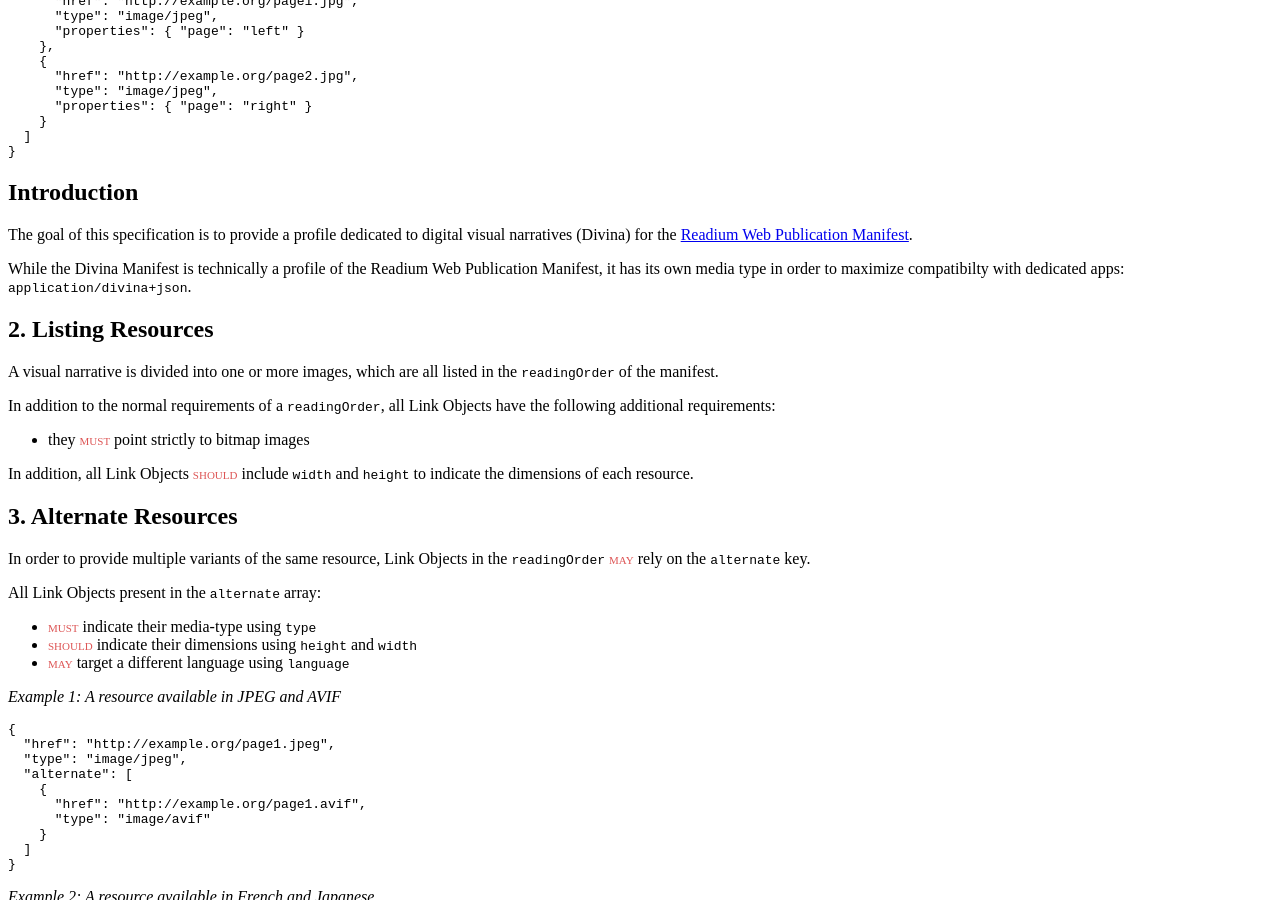
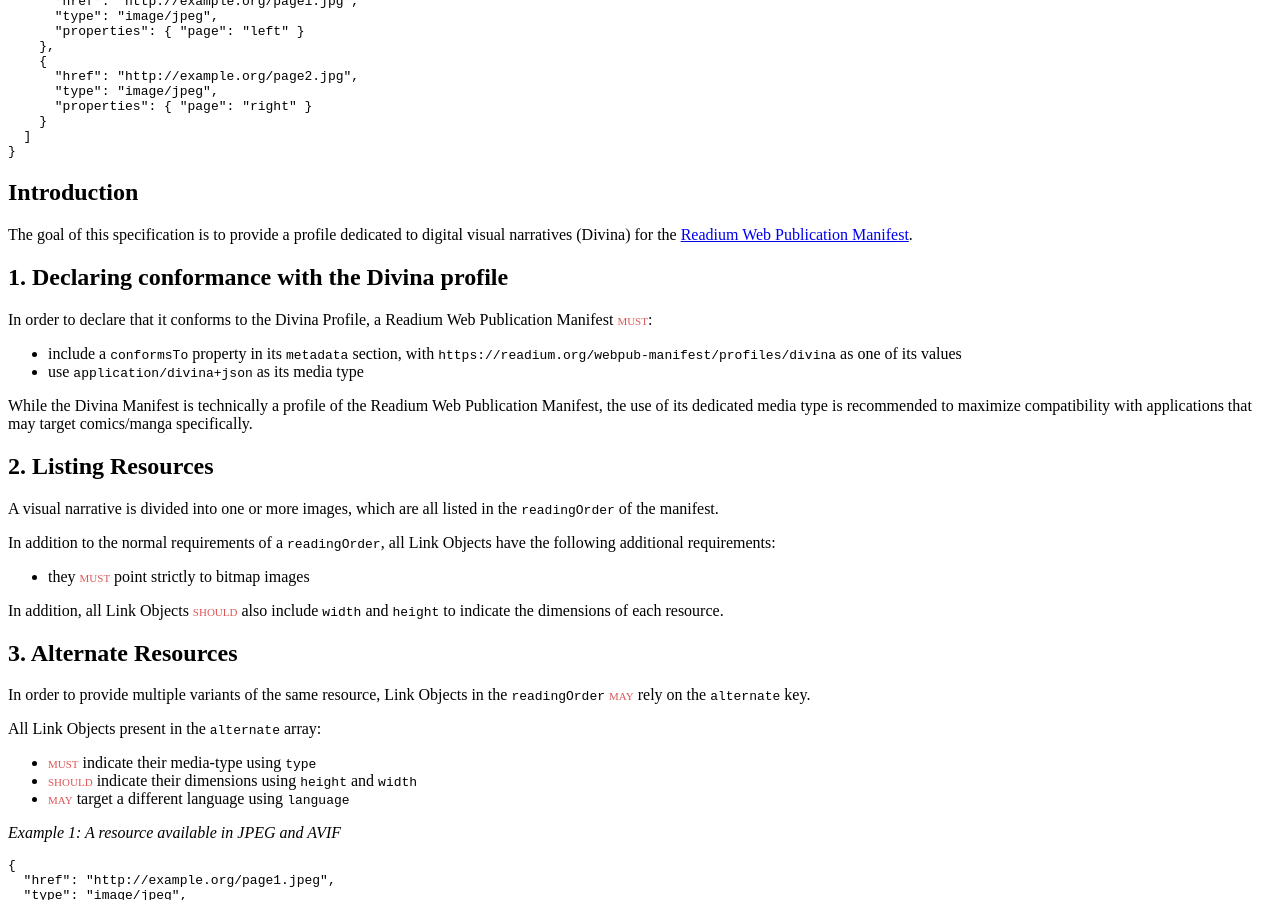
Before and after one commit to readium/webpub-manifest, a Jekyll site: the page built from profiles/divina.md, in a window 1280 px wide and 900 px high, scrolled down 1078 px. Built offline with Jekyll 4.4.1, drawn with Linux system fonts in a browser that asks for light colours; our own code applies the rules of GitHub Pages for plain Markdown files; comment, search, counter and statistics services are not loaded; some of the changed text lies outside the part shown.

Commit message:
New section for Divina profile
Slight rework on the JSON Schema as well

```diff
--- a/profiles/divina.md
+++ b/profiles/divina.md
@@ -68,8 +68,14 @@
 
 The goal of this specification is to provide a profile dedicated to digital visual narratives (Divina) for the [Readium Web Publication Manifest](https://readium.org/webpub-manifest).
 
-While the Divina Manifest is technically a profile of the Readium Web Publication Manifest, it has its own media type in order to maximize compatibilty with dedicated apps: `application/divina+json`.
+## 1. Declaring conformance with the Divina profile
 
+In order to declare that it conforms to the Divina Profile, a Readium Web Publication Manifest <strong class="rfc">must</strong>:
+
+- include a `conformsTo` property in its `metadata` section, with `https://readium.org/webpub-manifest/profiles/divina` as one of its values
+- use `application/divina+json` as its media type
+
+While the Divina Manifest is technically a profile of the Readium Web Publication Manifest, the use of its dedicated media type is recommended to maximize compatibility with applications that may target comics/manga specifically.
 
 ## 2. Listing Resources
 
@@ -79,7 +85,7 @@ In addition to the normal requirements of a `readingOrder`, all Link Objects hav
 
  - they <strong class="rfc">must</strong> point strictly to bitmap images
 
-In addition, all Link Objects <strong class="rfc">should</strong> include `width` and `height` to indicate the dimensions of each resource.
+In addition, all Link Objects <strong class="rfc">should</strong> also include `width` and `height` to indicate the dimensions of each resource.
 
 ## 3. Alternate Resources
 
--- a/schema/link.schema.json
+++ b/schema/link.schema.json
@@ -45,9 +45,10 @@
           }
       },
       "allOf": [
-        { "$ref": "https://drafts.opds.io/schema/properties.schema.json" },
         { "$ref": "extensions/epub/properties.schema.json" },
-        { "$ref": "extensions/presentation/properties.schema.json" }
+        { "$ref": "extensions/encryption/properties.schema.json" },
+        { "$ref": "extensions/presentation/properties.schema.json" },
+        { "$ref": "https://drafts.opds.io/schema/properties.schema.json" }
       ]
     },
     "height": {
```
Also changed, not shown: other parts of profiles/divina.md (+1 -1 lines), schema/extensions/encryption/properties.schema.json (added, +40 -0 lines), schema/extensions/epub/properties.schema.json (+0 -32 lines), schema/metadata.schema.json (+6 -2 lines), profiles/epub.md (line endings or trailing spaces).
